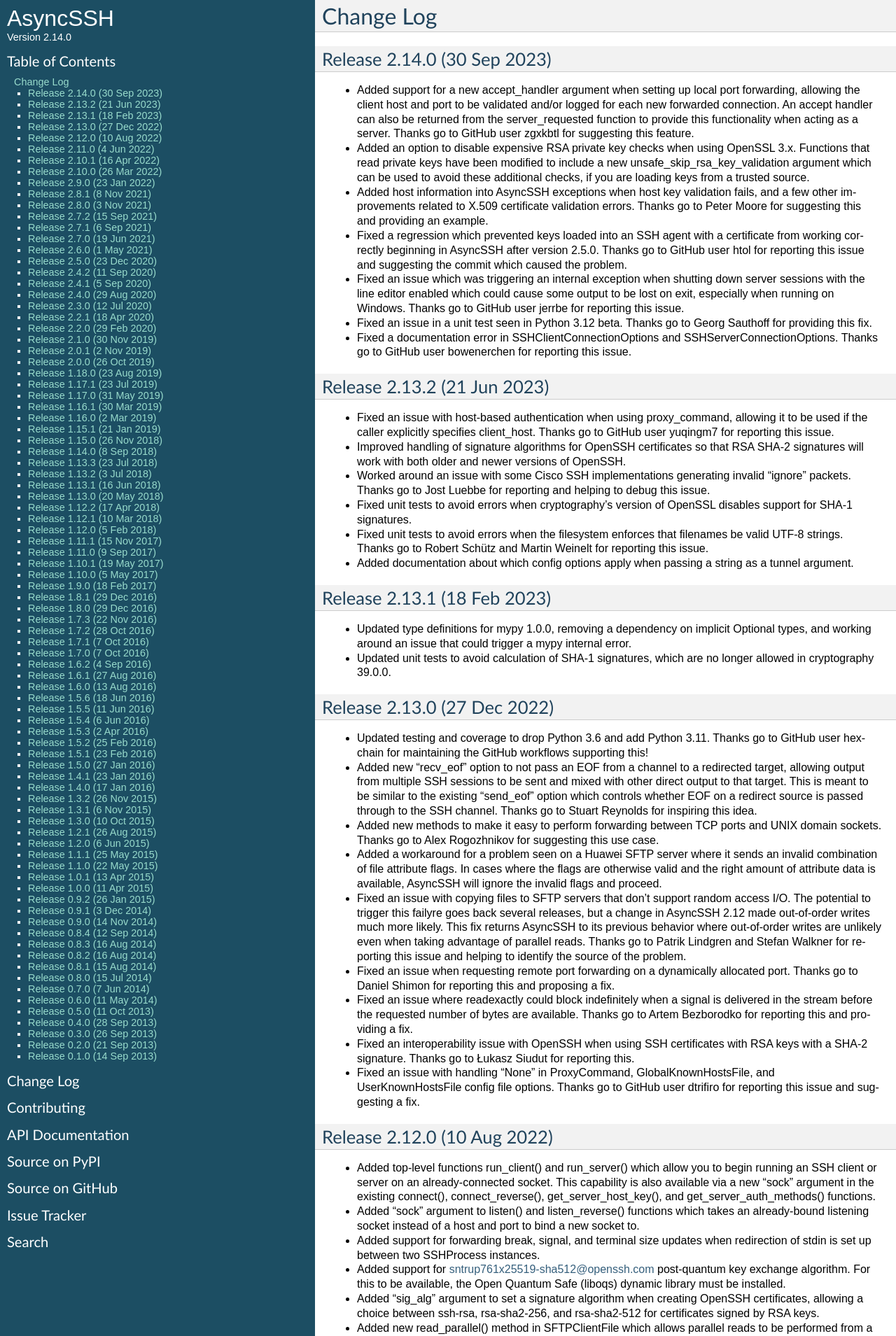
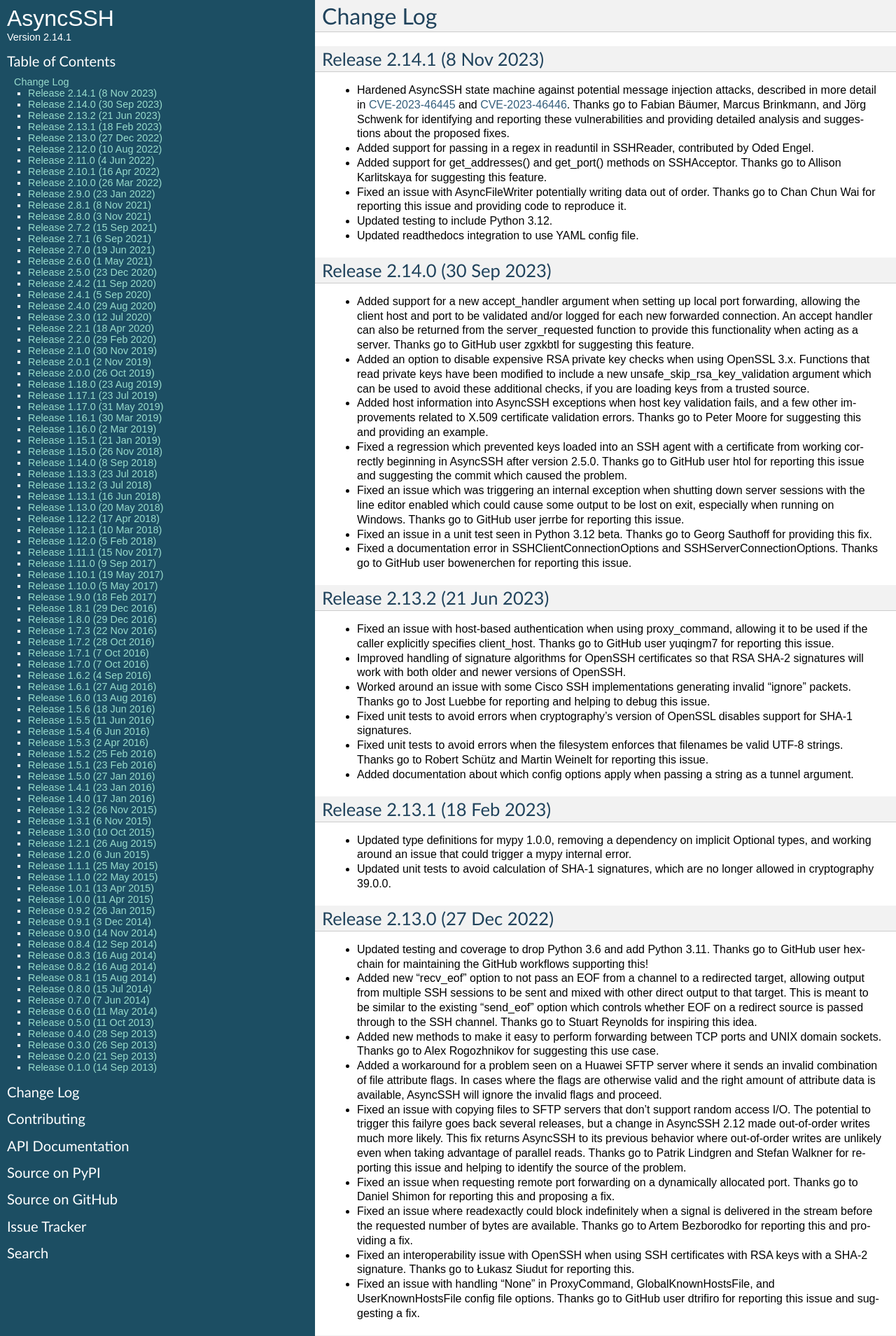
Before and after one commit to ronf/asyncssh, a Sphinx documentation site: the page built from docs/changes.rst, in a window 1280 px wide. Shown: the top 1909 px of the page at 70% size. Built offline with Sphinx 7.4.7, drawn with Linux system fonts in a browser that asks for light colours.

Commit message:
Bump version number up to 2.14.1 and update change log

```diff
--- a/asyncssh/version.py
+++ b/asyncssh/version.py
@@ -26,4 +26,4 @@ __author_email__ = 'ronf@timeheart.net'
 
 __url__ = 'http://asyncssh.timeheart.net'
 
-__version__ = '2.14.0'
+__version__ = '2.14.1'
--- a/docs/changes.rst
+++ b/docs/changes.rst
@@ -2,6 +2,32 @@
 
 Change Log
 ==========
+
+Release 2.14.1 (8 Nov 2023)
+---------------------------
+
+* Hardened AsyncSSH state machine against potential message
+  injection attacks, described in more detail in `CVE-2023-46445
+  <https://github.com/advisories/CVE-2023-46445>`_ and `CVE-2023-46446
+  <https://github.com/advisories/CVE-2023-46446>`_. Thanks go to
+  Fabian Bäumer, Marcus Brinkmann, and Jörg Schwenk for identifying
+  and reporting these vulnerabilities and providing detailed analysis
+  and suggestions about the proposed fixes.
+
+* Added support for passing in a regex in readuntil in SSHReader,
+  contributed by Oded Engel.
+
+* Added support for get_addresses() and get_port() methods on
+  SSHAcceptor. Thanks go to Allison Karlitskaya for suggesting
+  this feature.
+
+* Fixed an issue with AsyncFileWriter potentially writing data
+  out of order. Thanks go to Chan Chun Wai for reporting this
+  issue and providing code to reproduce it.
+
+* Updated testing to include Python 3.12.
+
+* Updated readthedocs integration to use YAML config file.
 
 Release 2.14.0 (30 Sep 2023)
 ----------------------------
```
